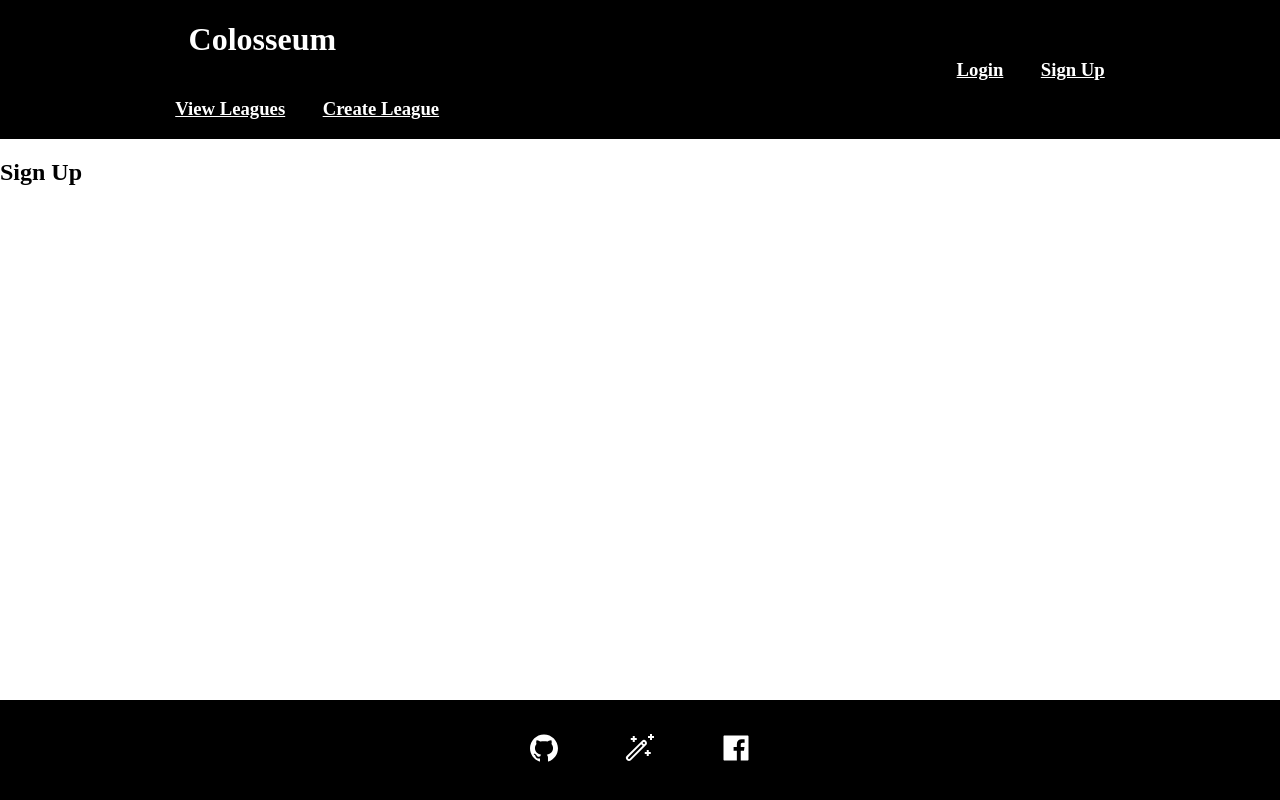
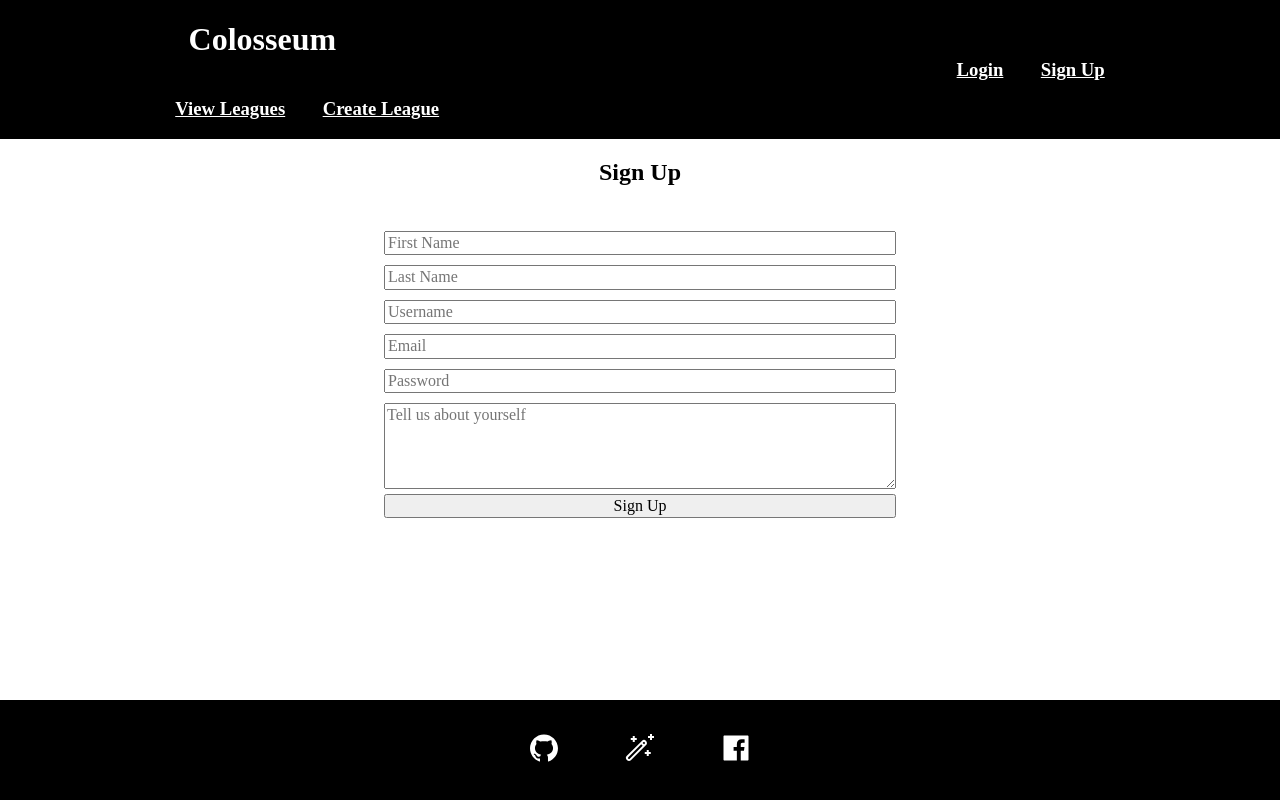
Before and after one commit to cecrouch01/Tabletop-Leagues, a React (Vite) app in the folder client/: page /signUp in a window 1280 px wide. Built offline with nearby package versions, Linux system fonts and the light colour scheme.

Commit message:
login sign up forms almost done

```diff
--- a/client/src/pages/Login/Login.css
+++ b/client/src/pages/Login/Login.css
@@ -1 +1,25 @@
-/* placeholder  */
+.container {
+    display: flex;
+    flex-direction: column;
+    align-items: center;
+  }
+  .form {
+      margin: 20px;
+      display: flex;
+      flex-direction: column;
+      justify-content: center;
+      width: 40%;
+    }
+
+    .form input{
+      margin-top: 5px;
+      margin-bottom: 5px;
+
+    }
+
+
+
+    .login-button {
+      display: flex;
+      justify-content: center;
+    }
--- a/client/src/pages/Login/Login.jsx
+++ b/client/src/pages/Login/Login.jsx
@@ -1,9 +1,75 @@
-const Login = () => {
+import { useState } from 'react';
+import './Login.css';
+import { validateEmail } from '../../utils/helpers';
+
+export default function Login() {
+    const [username, setUsername] = useState('');
+    const [email, setEmail] = useState('');
+    const [password, setPassword] = useState('');
+    const [errorMessage, setErrorMessage] = useState('');
+
+    const handleInputChange = (e) => {
+        const { target } = e;
+        const inputType = target.name;
+        const inputValue = target.value;
+
+        if (inputType === 'username') {
+            setUsername(inputValue);
+        } else if (inputType === 'email') {
+            setEmail(inputValue);
+        } else {
+            setPassword(inputValue);
+        }
+    };
+
+    const handleFormSubmit = (e) => {
+        e.preventDefault();
+
+        if (!validateEmail(email)) {
+            setErrorMessage('Email is invalid');
+            return;
+        }
+
+        alert(`Welcome ${username}!`);
+
+        setUsername('');
+        setEmail('');
+        setPassword('');
+
+    };
+
     return (
-        <>
-            <h2>Login</h2>
-        </>
-    )
+        <div className="container text-center">
+            <h2 className="page-header">Login</h2>
+            <form className="form" onSubmit={handleFormSubmit}>
+                <input
+                    value={username}
+                    name="username"
+                    onChange={handleInputChange}
+                    type="text"
+                    placeholder="Username"
+                />
+                <input
+                    value={email}
+                    name="email"
+                    onChange={handleInputChange}
+                    type="email"
+                    placeholder="Email"
+                />
+                <input
+                    value={password}
+                    name="password"
+                    onChange={handleInputChange}
+                    type="password"
+                    placeholder="Password"
+                />
+                <button className="login-button" type="login">Login</button>
+            </form>
+            {errorMessage && (
+                <div>
+                    <p className="error-text">{errorMessage}</p>
+                </div>
+            )}
+        </div>
+    );
 }
-
-export default Login
--- a/client/src/pages/SignUp/SignUp.css
+++ b/client/src/pages/SignUp/SignUp.css
@@ -1 +1,28 @@
-/* placeholder  */
+.container {
+    display: flex;
+    flex-direction: column;
+    align-items: center;
+  }
+  .form {
+      margin: 20px;
+      display: flex;
+      flex-direction: column;
+      justify-content: center;
+      width: 40%;
+    }
+
+    .form input,
+    #aboutMeBody{
+      margin-top: 5px;
+      margin-bottom: 5px;
+
+    }
+
+    #aboutMeBody {
+      height: 5em;
+    }
+
+    .sign-up-button {
+      display: flex;
+      justify-content: center;
+    }
--- a/client/src/pages/SignUp/SignUp.jsx
+++ b/client/src/pages/SignUp/SignUp.jsx
@@ -1,9 +1,108 @@
-const SignUp = () => {
+import { useState } from 'react';
+import './SignUp.css';
+import { validateEmail } from '../../utils/helpers';
+
+export default function SignUp() {
+    const [firstName, setFirstName] = useState('');
+    const [lastName, setLastName] = useState('');
+    const [username, setUsername] = useState('');
+    const [email, setEmail] = useState('');
+    const [password, setPassword] = useState('');
+    const [aboutMe, setAboutMe] = useState('');
+    const [errorMessage, setErrorMessage] = useState('');
+
+    const handleInputChange = (e) => {
+        const { target } = e;
+        const inputType = target.name;
+        const inputValue = target.value;
+
+        if (inputType === 'firstName') {
+            setFirstName(inputValue);
+        } else if (inputType === 'lastName') {
+            setLastName(inputValue);
+        } else if (inputType === 'username') {
+            setUsername(inputValue);
+        } else if (inputType === 'email') {
+            setEmail(inputValue);
+        } else if (inputType === 'password') {
+            setPassword(inputValue);
+        } else {
+            setAboutMe(inputValue);
+        }
+    };
+
+    const handleFormSubmit = (e) => {
+        e.preventDefault();
+
+        if (!validateEmail(email)) {
+            setErrorMessage('Email is invalid');
+            return;
+        }
+
+        alert(`Welcome ${username}!`);
+
+        setFirstName('');
+        setLastName('');
+        setUsername('');
+        setEmail('');
+        setPassword('');
+        setAboutMe('');
+    }
+
     return (
-        <>
-            <h2>Sign Up</h2>
-        </>
-    )
+        <div className="container text-center">
+            <h2 className="page-header">Sign Up</h2>
+            <form className="form" onSubmit={handleFormSubmit}>
+                <input
+                    value={firstName}
+                    name="firstName"
+                    onChange={handleInputChange}
+                    type="text"
+                    placeholder="First Name"
+                />
+                <input
+                    value={lastName}
+                    name="lastName"
+                    onChange={handleInputChange}
+                    type="text"
+                    placeholder="Last Name"
+                />
+                <input
+                    value={username}
+                    name="username"
+                    onChange={handleInputChange}
+                    type="text"
+                    placeholder="Username"
+                />
+                <input
+                    value={email}
+                    name="email"
+                    onChange={handleInputChange}
+                    type="email"
+                    placeholder="Email"
+                />
+                <input
+                    value={password}
+                    name="password"
+                    onChange={handleInputChange}
+                    type="password"
+                    placeholder="Password"
+                />
+                <textarea
+                    id='aboutMeBody'
+                    value={aboutMe}
+                    name="aboutMe"
+                    onChange={handleInputChange}
+                    type="aboutMe"
+                    placeholder="Tell us about yourself"
+                />
+                <button className="sign-up-button" type="signUp">Sign Up</button>
+            </form>
+            {errorMessage && (
+                <div>
+                    <p className="error-text">{errorMessage}</p>
+                </div>
+            )}
+        </div>
+    );
 }
-
-export default SignUp
--- /dev/null
+++ b/client/src/utils/helpers.js
@@ -0,0 +1,4 @@
+export function validateEmail(email) {
+    const re = /^(([^<>()[\]\\.,;:\s@"]+(\.[^<>()[\]\\.,;:\s@"]+)*)|(".+"))@((\[[0-9]{1,3}\.[0-9]{1,3}\.[0-9]{1,3}\.[0-9]{1,3}\])|(([a-zA-Z\-0-9]+\.)+[a-zA-Z]{2,}))$/;
+    return re.test(String(email).toLowerCase());
+}
```
